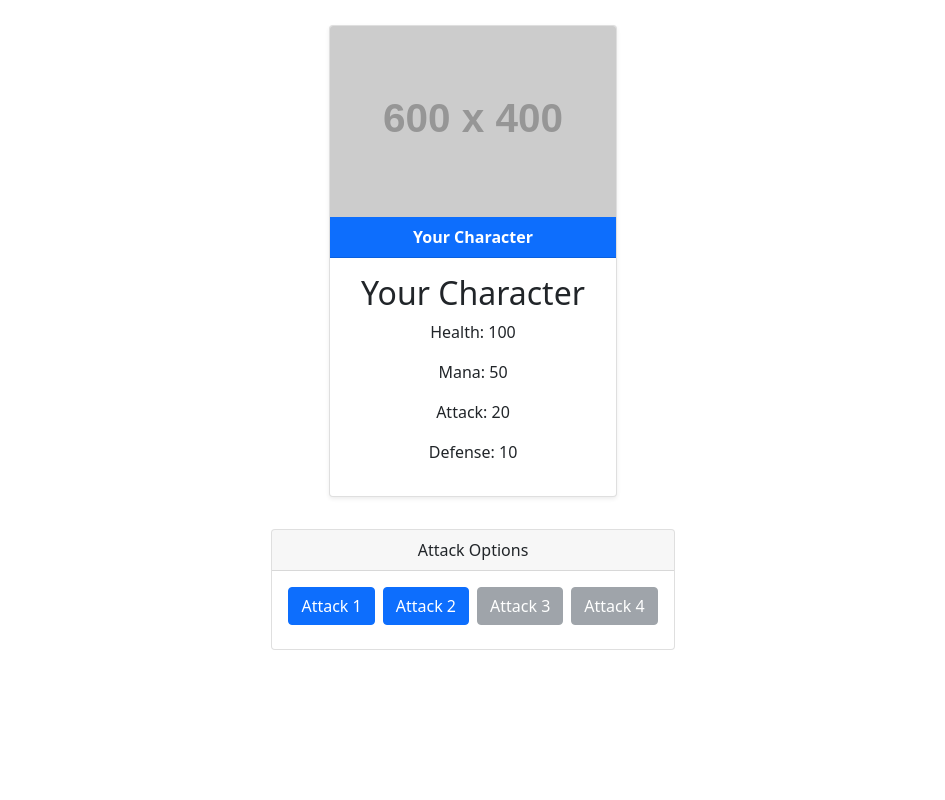
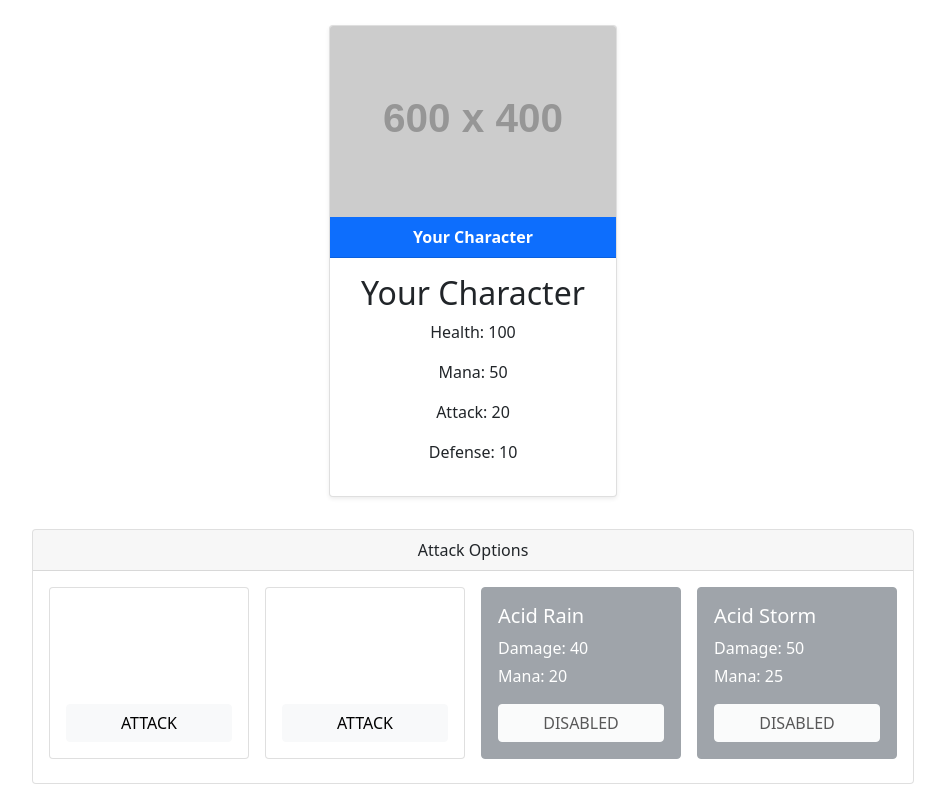
Before and after one commit to 4GeeksAcademy/Game-Design, a React (Vite) app: page / in a window 1280 px wide. Shown: the part 320-1120 px from the top of the page, without its empty margins (167-1112 px from the left). Before the commit the page ends 986 px from the top, so only its background shows below. Built offline with nearby package versions, Linux system fonts and the light colour scheme.

Commit message:
Shaped the attacks as a card

```diff
--- a/src/Mechanics/AttackOptions.jsx
+++ b/src/Mechanics/AttackOptions.jsx
@@ -9,14 +9,97 @@ function AttackOptions() {
         <div className="card-header text-center">Attack Options</div>
 
         <div className="card-body">
-          <div className="d-flex flex-row flex-nowrap gap-2 overflow-x-auto pb-2">
-            <button className="btn btn-primary text-nowrap">Attack 1</button>
-            <button className="btn btn-primary text-nowrap">Attack 2</button>
-            <button className="btn btn-secondary text-nowrap" disabled>
-              Attack 3
+          <div className="d-flex flex-row flex-nowrap gap-3 overflow-x-auto pb-2">
+            {/* Attack 1 */}
+            <button className="card btn btn-primary text-start p-3"
+              style={{ minWidth: "200px" }}>
+
+              <h5 className="text-center">
+                Acid Shot
+              </h5>
+
+              <p className="mb-1">
+                Damage: 20
+              </p>
+
+              <p className="mb-3">
+                Mana: 10
+              </p>
+
+              <span className="btn btn-light w-100">
+                ATTACK
+              </span>
+
             </button>
-            <button className="btn btn-secondary text-nowrap card h-100" disabled>
-              Attack 4
+
+            {/* Attack 2 */}
+            <button className="card btn btn-primary text-start p-3"
+              style={{ minWidth: "200px" }}>
+
+              <h5 className="text-center">
+                Acid Bomb
+              </h5>
+
+              <p className="mb-1">
+                Damage: 30
+              </p>
+
+              <p className="mb-3">
+                Mana: 15
+              </p>
+
+              <span className="btn btn-light w-100">
+                ATTACK
+              </span>
+
+            </button>
+            {/* Attack 3 */}
+            <button
+              className="card btn btn-secondary text-start p-3"
+              style={{ minWidth: "200px" }}
+              disabled
+            >
+
+              <h5 className="text-center">
+                Acid Rain
+              </h5>
+
+              <p className="mb-1">
+                Damage: 40
+              </p>
+
+              <p className="mb-3">
+                Mana: 20
+              </p>
+
+              <span className="btn btn-light w-100">
+                DISABLED
+              </span>
+
+            </button>
+             {/* Attack 4 */}
+            <button
+              className="card btn btn-secondary text-start p-3"
+              style={{ minWidth: "200px" }}
+              disabled
+            >
+
+              <h5 className="text-center">
+                Acid Storm
+              </h5>
+
+              <p className="mb-1">
+                Damage: 50
+              </p>
+
+              <p className="mb-3">
+                Mana: 25
+              </p>
+
+              <span className="btn btn-light w-100">
+                DISABLED
+              </span>
+
             </button>
           </div>
         </div>
--- a/src/Mechanics/BattleUI.css
+++ b/src/Mechanics/BattleUI.css
@@ -1,48 +1,3 @@
 #opponent {
 
 }
-
-#character #character {
-  background-color: #ffffff;
-  border: 2px solid #0d6efd;
-  border-radius: 12px;
-  box-shadow: 0 4px 12px rgba(13, 110, 253, 0.15);
-  overflow: hidden;
-  transition: transform 0.2s ease, box-shadow 0.2s ease;
-}
-
-#character:hover {
-  transform: translateY(-3px);
-  box-shadow: 0 8px 20px rgba(13, 110, 253, 0.25);
-}
-
-#character .card-header {
-  background-color: #0d6efd;
-  color: #ffffff;
-  font-weight: bold;
-  text-transform: uppercase;
-  letter-spacing: 1px;
-  text-align: center;
-  padding: 10px;
-}
-
-#character .card-body {
-  padding: 20px;
-}
-
-#character .card-body h2 {
-  font-size: 1.5rem;
-  color: #212529;
-  margin-bottom: 15px;
-  font-weight: 700;
-}
-
-#character .card-body p {
-  font-size: 1.05rem;
-  margin-bottom: 8px;
-  color: #495057;
-  display: flex;
-  justify-content: space-between;
-  border-bottom: 1px dashed #e9ecef;
-  padding-bottom: 4px;
-}
```
